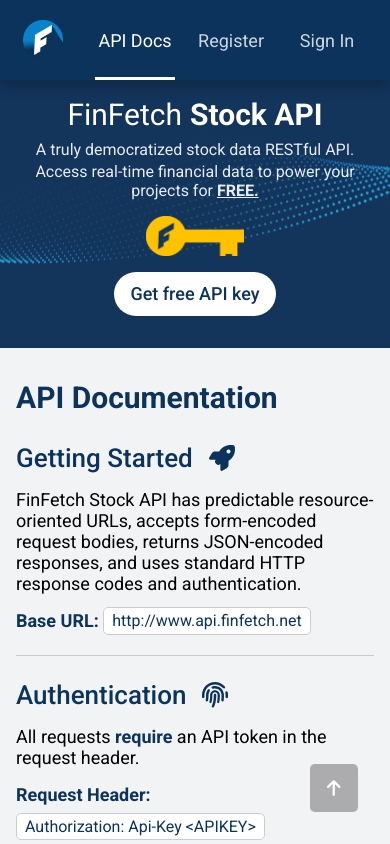
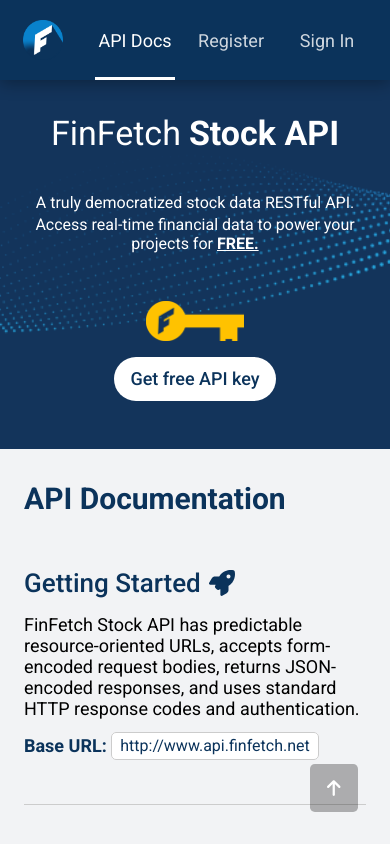
Before and after one commit to dnitecki/finfetch-ui, a React (Create React App) app: page /api/docs in a window 390 px wide. Built offline with nearby package versions, Linux system fonts and the light colour scheme.

Commit message:
scroll animation

```diff
--- a/src/apps/finfetch-api/pages/documentation/Documentation.jsx
+++ b/src/apps/finfetch-api/pages/documentation/Documentation.jsx
@@ -1,4 +1,4 @@
-import React from "react";
+import React, { useEffect } from "react";
 import "./Documentation.scss";
 import StockPrice from "../../components/stockPrice/StockPrice";
 import StockInfo from "../../components/stockInfo/StockInfo";
@@ -34,6 +34,22 @@
 import Tabs from "../../components/tabs/Tabs";
 
 export default function Documentation() {
+  useEffect(() => {
+    const observer = new IntersectionObserver((entries) => {
+      entries.forEach((entry) => {
+        console.log(entry);
+        if (entry.isIntersecting) {
+          entry.target.classList.add("reveal");
+        } else {
+          entry.target.classList.remove("reveal");
+        }
+      });
+    });
+
+    const hiddenElements = document.querySelectorAll(".hidden");
+    hiddenElements.forEach((el) => observer.observe(el));
+  }, []);
+
   return (
     <div className="documentation">
       <Helmet>
@@ -53,10 +69,10 @@
           <div className="documentation-header"></div>
           <div className="documentation-content-container-scroll">
             <div id="page-top" className="documentation-register">
-              <div className="documentation-register-header">
+              <div className="documentation-register-header hidden">
                 FinFetch <strong>Stock API</strong>
               </div>
-              <div className="documentation-register-text">
+              <div className="documentation-register-text hidden">
                 <div>A truly democratized stock data RESTful API.</div>
                 <div>
                   Access real-time financial data to power your projects for
@@ -82,7 +98,7 @@
               <div className="documentation-content-header">
                 API Documentation
               </div>
-              <div id="gettingStarted" className="documentation-content">
+              <div id="gettingStarted" className="documentation-content hidden">
                 <div className="documentation-instructions-text">
                   <div className="documentation-content-header-text">
                     Getting Started <FontAwesomeIcon icon={faRocket} />
@@ -103,7 +119,7 @@
                   </div>
                 </div>
               </div>
-              <div id="authentication" className="documentation-content">
+              <div id="authentication" className="documentation-content hidden">
                 <div className="documentation-instructions-text">
                   <div className="documentation-content-header-text">
                     Authentication <FontAwesomeIcon icon={faFingerprint} />
@@ -141,13 +157,15 @@
                   </div>
                 </div>
               </div>
-              <div id="sampleRequest" className="documentation-content">
+              <div id="sampleRequest" className="documentation-content hidden">
                 <div className="documentation-content-header-text">
                   Sample Requests <FontAwesomeIcon icon={faCode} />
                 </div>
-                <Tabs />
+                <div>
+                  <Tabs />
+                </div>
               </div>
-              <div id="stock-quote" className="documentation-content">
+              <div id="stock-quote" className="documentation-content hidden">
                 <div className="documentation-content-top">
                   <div className="documentation-text">
                     <div className="documentation-content-header-text">
@@ -177,7 +195,6 @@
                             <strong className="strong-blue">Parameters:</strong>
                           </span>
                         </div>
-
                         <div className="documentation-content-text parameters">
                           <span>
                             <strong className="strong-blue">ticker</strong>
@@ -238,7 +255,7 @@
                   <Dropdown tryItOut={<StockPrice />} />
                 </div>
               </div>
-              <div id="stock-overview" className="documentation-content">
+              <div id="stock-overview" className="documentation-content hidden">
                 <div className="documentation-content-top">
                   <div className="documentation-text">
                     <div className="documentation-content-header-text">
@@ -311,7 +328,7 @@
                   <Dropdown tryItOut={<StockInfo />} />
                 </div>
               </div>
-              <div id="stock-news" className="documentation-content">
+              <div id="stock-news" className="documentation-content hidden">
                 <div className="documentation-content-top">
                   <div className="documentation-text">
                     <div className="documentation-content-header-text">
--- a/src/apps/finfetch-api/pages/documentation/Documentation.scss
+++ b/src/apps/finfetch-api/pages/documentation/Documentation.scss
@@ -169,7 +169,6 @@
   flex-direction: column;
   width: 100%;
   height: 100%;
-  padding-bottom: 2rem;
   column-gap: 2rem;
   padding-top: 1rem;
   padding-bottom: 1rem;
@@ -309,13 +308,19 @@
     display: none;
   }
   .documentation-content-wrapper {
-    padding-left: 1rem;
-    padding-right: 1rem;
+    padding-left: 1.5rem;
+    padding-right: 1.5rem;
   }
   .documentation-register {
     justify-content: center;
     align-items: center;
     text-align: center;
+    padding-top: 2rem;
+    padding-bottom: 2rem;
+    row-gap: 2rem;
+  }
+  .documentation-register-header {
+    font-size: 34px;
   }
   .documentation-register-text {
     font-size: 16px;
@@ -326,14 +331,15 @@
   }
   .documentation-content {
     width: 100%;
-    padding-top: 1.5rem;
-    padding-bottom: 1.5rem;
+    padding-top: 3rem;
+    padding-bottom: 3rem;
   }
   .documentation-content-header {
     font-size: 30px;
   }
   .documentation-content-header-text {
     font-size: 26px;
+    column-gap: 0.5rem;
   }
   .documentation-instructions-text {
     width: 100%;
@@ -379,4 +385,25 @@
   .example-wrap {
     line-height: 2rem;
   }
+  .documentation-details {
+    padding-top: 1rem;
+    padding-bottom: 1rem;
+    padding-left: 0;
+    padding-right: 0;
+    border: none;
+  }
+  .parameters {
+    padding: 0;
+  }
+  .hidden {
+    opacity: 0;
+    transition: all 1s;
+    transform: translateX(-20%);
+    filter: blur(5px);
+  }
+  .reveal {
+    opacity: 1;
+    transform: translateX(0);
+    filter: blur(0);
+  }
 }
```
